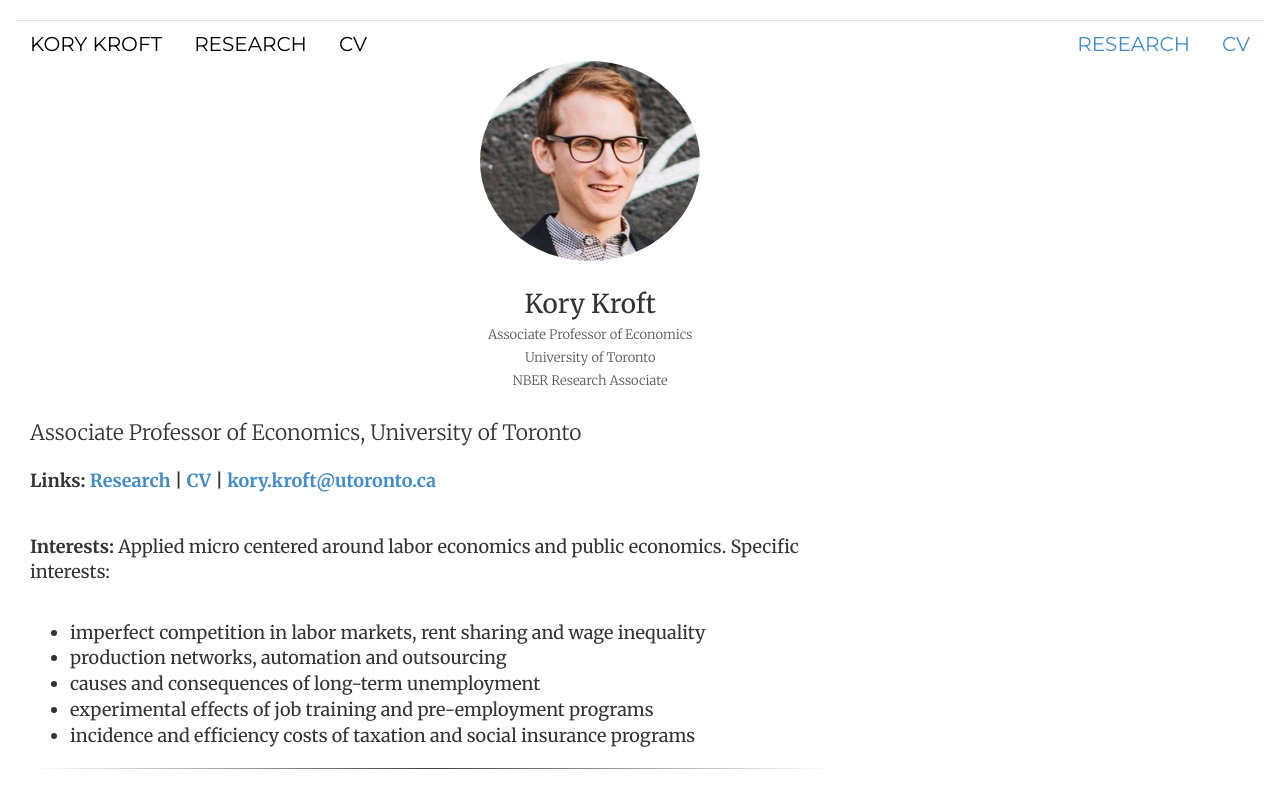
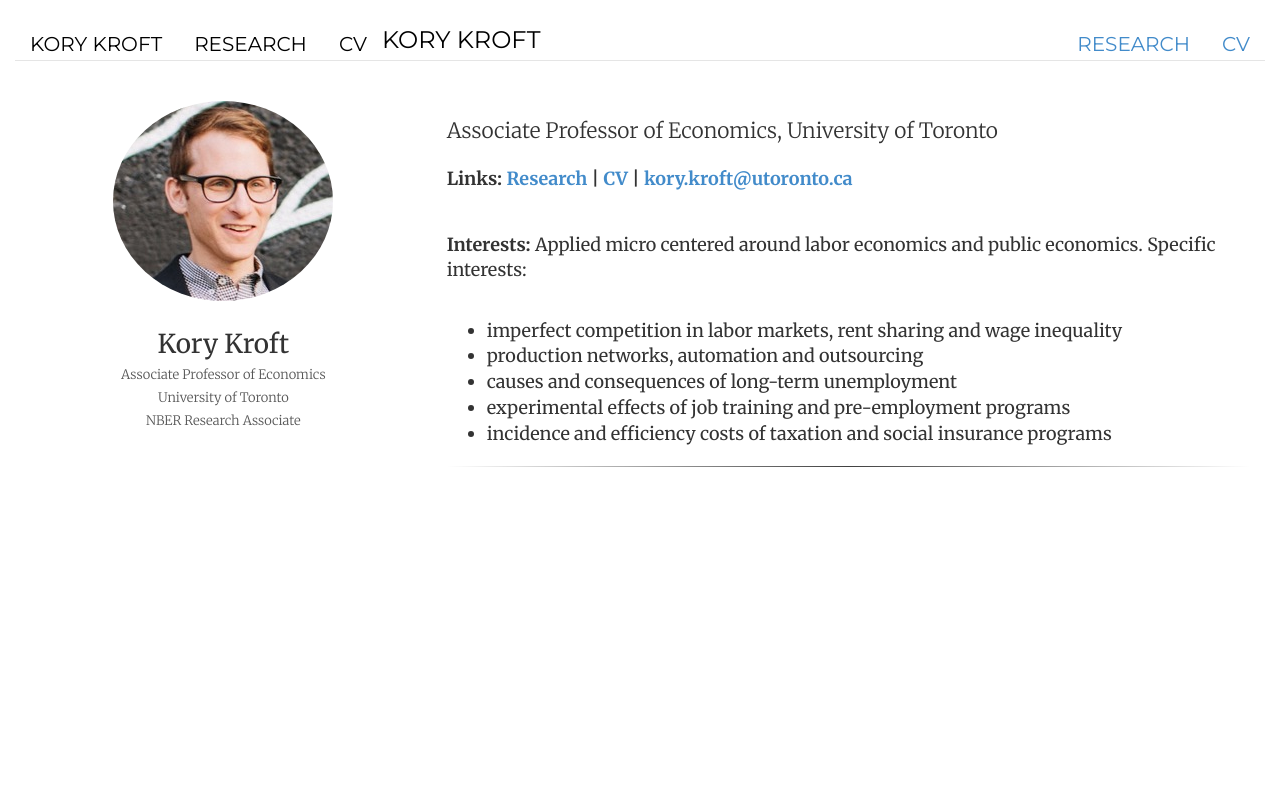
Before and after one commit to korykroft/korykroft.github.io, a Jekyll site: the page built from index.html, in a window 1280 px wide. Shown: the top 808 px of the page. Built offline with Jekyll 4.4.1, drawn with Linux system fonts in a browser that asks for light colours.

Commit message:
Update header.html

```diff
--- a/_includes/header.html
+++ b/_includes/header.html
@@ -3,7 +3,7 @@
 		<li class="{{ page.cv }}"><a href="/research" title="Research">Research</a></li>
 		<li class="{{ page.cv }}"><a href="/cv/resume_1.pdf" title="CV">CV</a></li>
 	</ul>
-	<h3 style="display:inline"></h3>
+	<h3 class="text-muted" style="color:black; display:inline"><a href="/">Kory Kroft</a></h3>
 	<ul class="nav nav-pills pull-left">
 		<li class="{{ page.cv }}"><a href="/" style="text-decoration: none; color: #000000;">Kory Kroft</a></li>
 		<li class="{{ page.cv }}"><a href="/research" title="Research" style="text-decoration: none; color: #000000;">Research</a></li>
```
